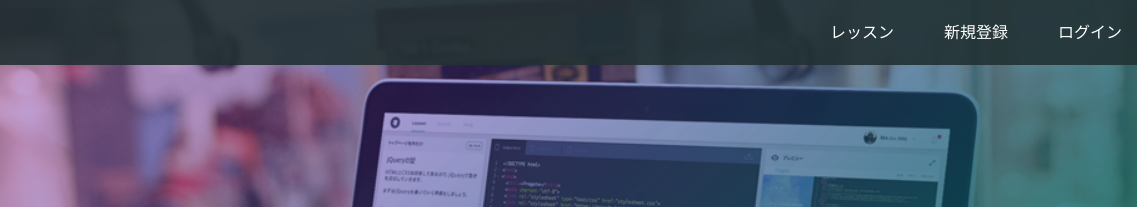
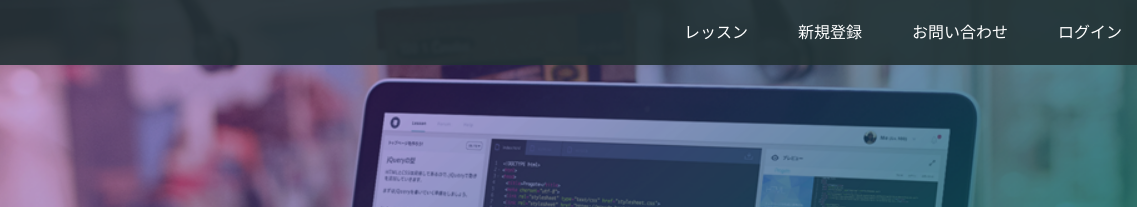
Before and after one commit to yuasys/prog-8.github.io, a plain HTML site: page index.html in a window 1280 px wide. Shown: the top 207 px of the page, 143-1280 px from the left. Drawn offline with Linux system fonts and the light colour scheme.

Commit message:
Update index.html
ページタイトルの変更とメニュー「お問い合わせ」の追加

```diff
--- a/index.html
+++ b/index.html
@@ -3,7 +3,7 @@
 <head>
   <meta charset="utf-8">
   <meta name="viewport" content="width=device-width, initial-scale=1.0">
-  <title>Progate</title>
+  <title>プロゲートで学ぼう</title>
   <link href="https://maxcdn.bootstrapcdn.com/font-awesome/4.7.0/css/font-awesome.min.css" rel="stylesheet" integrity="sha384-wvfXpqpZZVQGK6TAh5PVlGOfQNHSoD2xbE+QkPxCAFlNEevoEH3Sl0sibVcOQVnN" crossorigin="anonymous">
   <link rel="stylesheet" type="text/css" href="stylesheet.css">
 </head>
@@ -17,6 +17,7 @@
       <div class="header-right">
         <a href="#">レッスン</a>
         <a href="#">新規登録</a>
+        <a href="#">お問い合わせ</a>
         <a href="#" class="login">ログイン</a>
       </div>
     </div>
```
